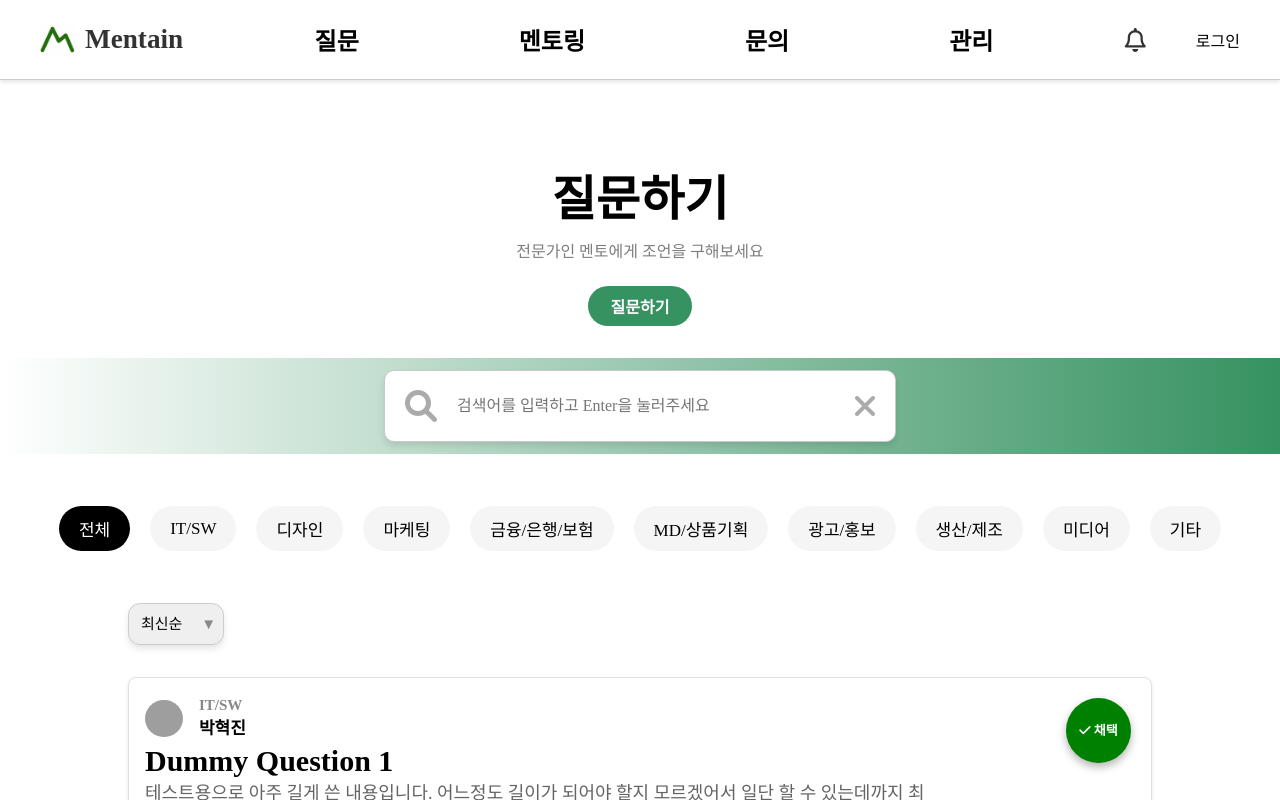
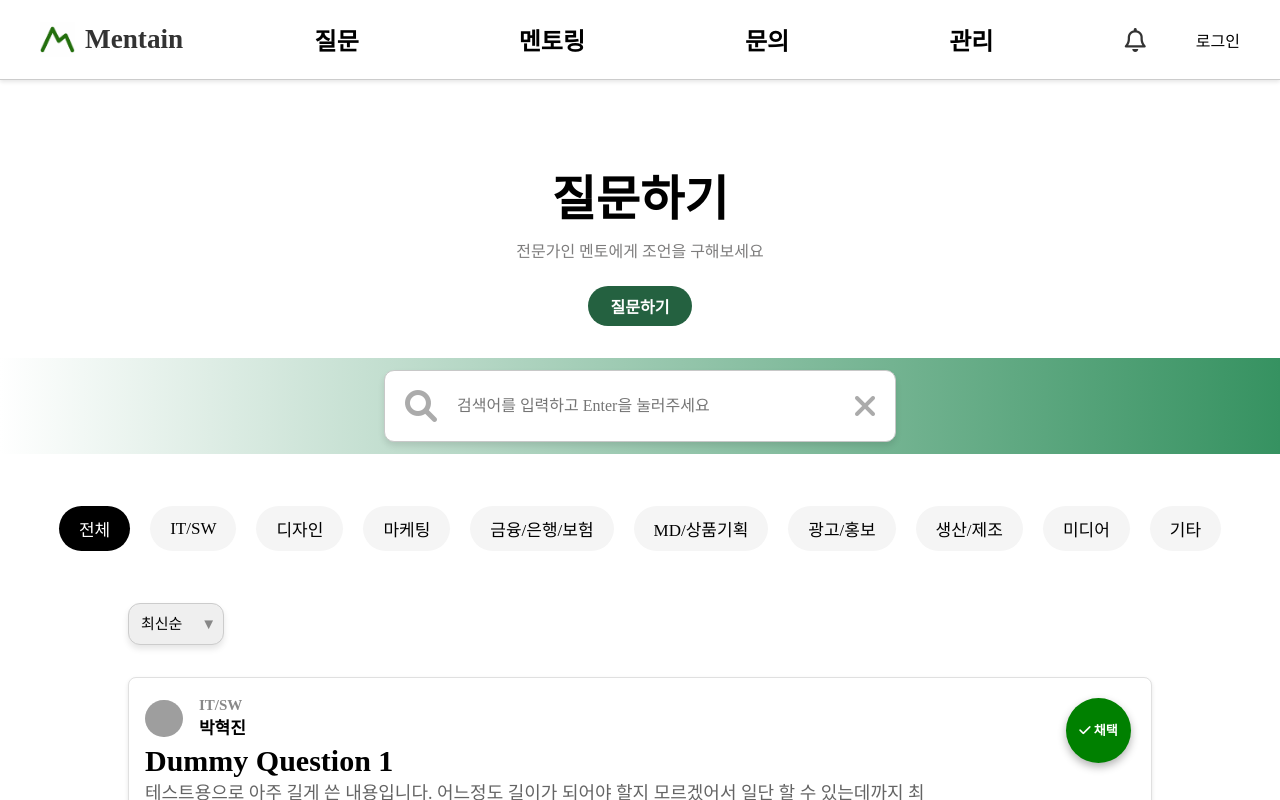
Before and after one commit to mentoping/mentorping-client, a Vue app: page /question in a window 1280 px wide. In both pictures the pointer is over the element 640 px from the left and 306 px from the top of the page. Shown: the top 800 px of the page. Built offline with nearby package versions, Linux system fonts and the light colour scheme; no server answers; data requests are answered from the project's data file; grey boxes are pictures that could not be loaded; a web font is replaced by a local one.

Commit message:
Feat Change Color Create Button

```diff
--- a/src/components/ExplainComp.vue
+++ b/src/components/ExplainComp.vue
@@ -87,4 +87,8 @@ const closeModal = () => {
 .question-button {
 	color: white;
 }
+
+.question-button:hover {
+	background-color: #246140;
+}
 </style>
```
